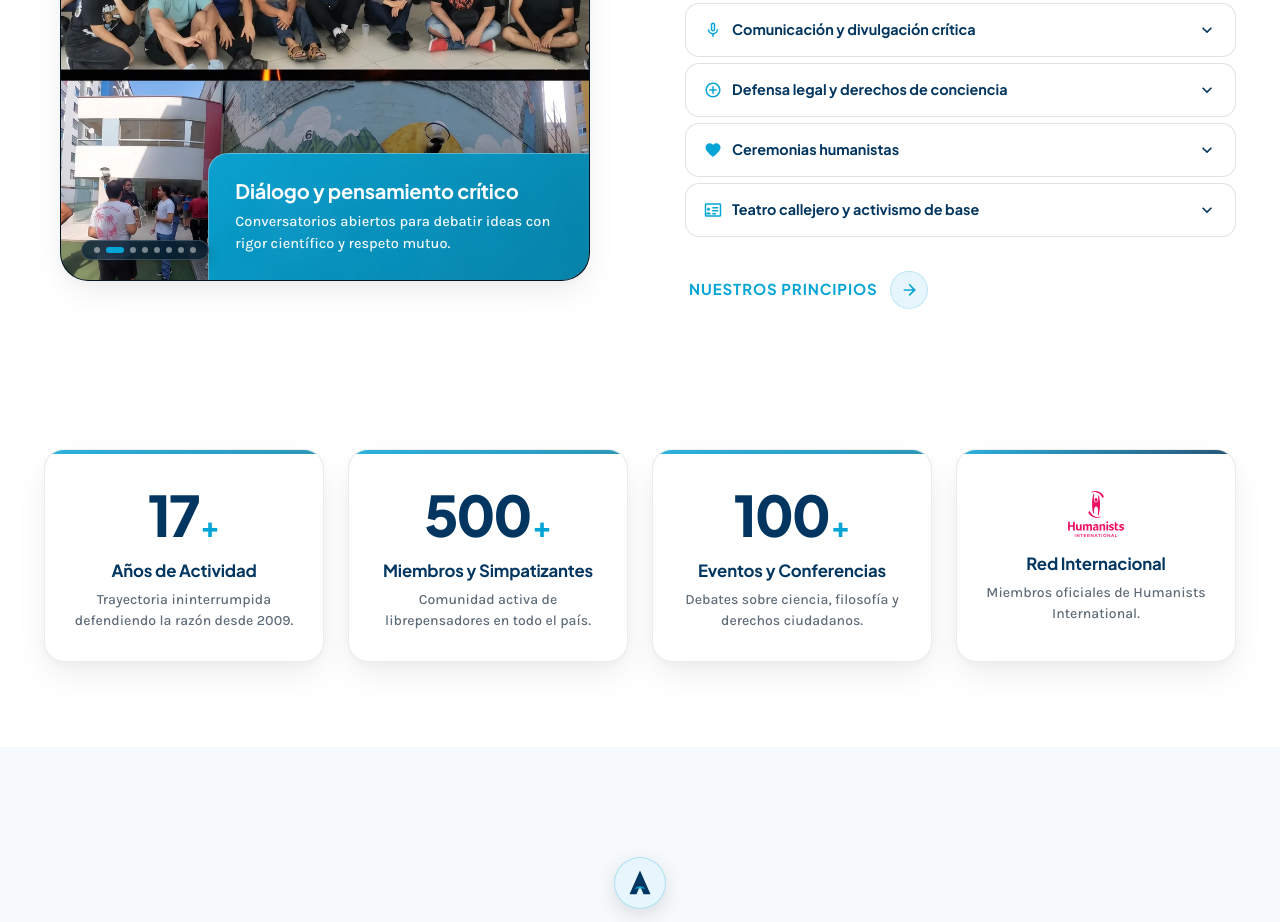
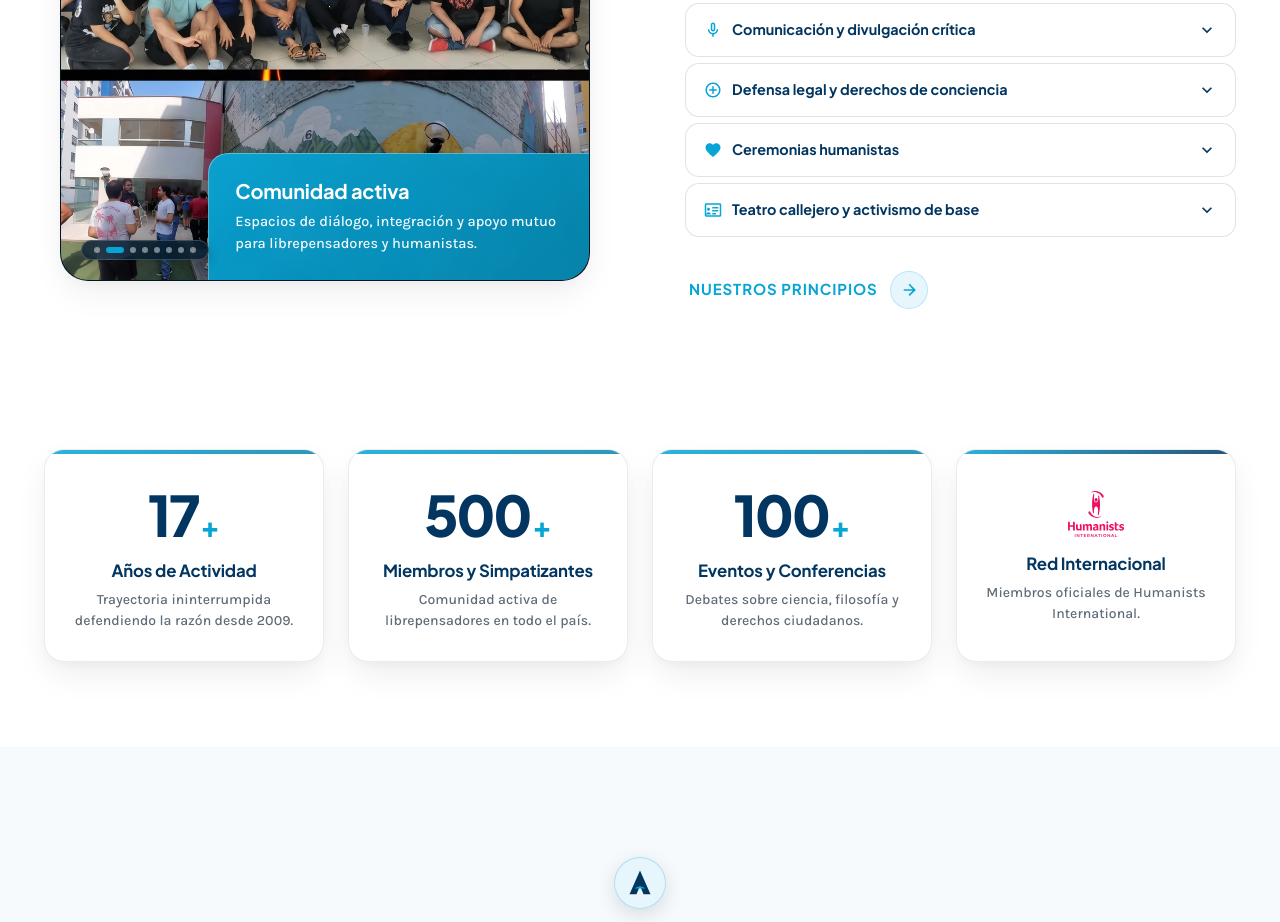
Before and after one commit to AperatPeru/aperat, a plain HTML site: page index.html in a window 1280 px wide. Shown: the part 1350-2272 px from the top of the page. Drawn offline with Linux system fonts and the light colour scheme.

Commit message:
fix(community): ajustar titulos y descripciones del carrusel de fotos segun especificacion

```diff
--- a/assets/js/main.js
+++ b/assets/js/main.js
@@ -868,25 +868,25 @@ document.addEventListener('DOMContentLoaded', () => {
     const cardText = communitySlider.querySelector('.community__card-text');
 
     const captionsEs = [
-      { title: 'Una comunidad activa', text: 'Personas que comparten razón, libertad de conciencia y valores humanistas en Lima.' },
-      { title: 'Diálogo y pensamiento crítico', text: 'Conversatorios abiertos para debatir ideas con rigor científico y respeto mutuo.' },
-      { title: 'Encuentros presenciales', text: 'Espacios de confraternidad y apoyo para la comunidad secular en el Perú.' },
-      { title: 'Defensa del Estado Laico', text: 'Incidencia ciudadana por la neutralidad estatal y la libertad de conciencia.' },
-      { title: 'Talleres y actividades', text: 'Promoviendo el humanismo, los derechos humanos y la divulgación científica.' },
+      { title: 'Comunidad activa', text: 'Personas que comparten razón, libertad de conciencia y valores humanistas en Lima.' },
+      { title: 'Comunidad activa', text: 'Espacios de diálogo, integración y apoyo mutuo para librepensadores y humanistas.' },
+      { title: 'Activismo laico', text: 'Presencia pública y movilización pacífica en defensa de las libertades civiles y la laicidad.' },
+      { title: 'Incidencia ciudadana', text: 'Acciones de vigilancia y participación ciudadana por la neutralidad del Estado y los derechos humanos.' },
+      { title: 'Incidencia ciudadana', text: 'Pronunciamientos y campañas activas para garantizar la igualdad ante la ley sin discriminación religiosa.' },
       { title: 'Comunidad diversa y abierta', text: 'Más de 15 años sumando voces diversas unidas por la razón y la empatía.' },
       { title: 'Acción y voluntariado', text: 'Iniciativas ciudadanas para garantizar igualdad y educación laica en el país.' },
-      { title: 'El Ágora Laica', text: 'Un espacio donde cada persona puede dudar, preguntar y pertenecer libremente.' }
+      { title: 'Incidencia en el Estado', text: 'Reunión de trabajo en el Congreso de la República presentando una propuesta de proyecto de ley sobre libertad de conciencia y laicidad.' }
     ];
 
     const captionsEn = [
-      { title: 'An active community', text: 'People sharing reason, freedom of conscience, and humanist values in Lima.' },
-      { title: 'Dialogue and critical thinking', text: 'Open panels discussing ideas with scientific rigor and mutual respect.' },
-      { title: 'In-person community meetups', text: 'Spaces for camaraderie and support for the secular community in Peru.' },
-      { title: 'Secular state advocacy', text: 'Civic engagement for state neutrality and freedom of conscience.' },
-      { title: 'Workshops and activities', text: 'Promoting humanism, human rights, and scientific dissemination.' },
+      { title: 'Active community', text: 'People sharing reason, freedom of conscience, and humanist values in Lima.' },
+      { title: 'Active community', text: 'Spaces for dialogue, integration, and mutual support for freethinkers and humanists.' },
+      { title: 'Secular activism', text: 'Public presence and peaceful civic action in defense of civil liberties and secularism.' },
+      { title: 'Civic advocacy', text: 'Civic monitoring and advocacy initiatives for state neutrality and human rights.' },
+      { title: 'Civic advocacy', text: 'Statements and campaigns ensuring equality before the law without religious discrimination.' },
       { title: 'A diverse, open community', text: 'Over 15 years uniting diverse voices bound by reason and empathy.' },
       { title: 'Action and volunteering', text: 'Civic initiatives ensuring equality and secular education nationwide.' },
-      { title: 'The Secular Agora', text: 'A place where everyone can doubt, question, and freely belong.' }
+      { title: 'State & legislative advocacy', text: 'Working meeting at the Congress of the Republic presenting a legislative bill proposal for secularism and freedom of conscience.' }
     ];
 
     const captions = isEn ? captionsEn : captionsEs;
--- a/index.html
+++ b/index.html
@@ -241,28 +241,28 @@
             <div class="community__integrantes-wrapper" id="community-slider" role="region" aria-roledescription="carousel" aria-label="Galería fotográfica de la comunidad APERAT">
               <div class="community__slides-track">
                 <div class="community__slide is-active" role="group" aria-roledescription="slide" aria-label="1 de 8">
-                  <img src="assets/img/community/integrantes.webp?v=2" alt="Grupo de trabajo y fundadores de APERAT en actividades comunitarias" class="community__slide-img" loading="eager">
+                  <img src="assets/img/community/integrantes.webp?v=2" alt="Comunidad activa: grupo de trabajo y fundadores de APERAT" class="community__slide-img" loading="eager">
                 </div>
                 <div class="community__slide" role="group" aria-roledescription="slide" aria-label="2 de 8">
-                  <img src="assets/img/community/aperat1.webp" alt="Encuentro de la comunidad de librepensadores de APERAT" class="community__slide-img" loading="lazy">
+                  <img src="assets/img/community/aperat1.webp" alt="Comunidad activa: encuentro de confraternidad y diálogo" class="community__slide-img" loading="lazy">
                 </div>
                 <div class="community__slide" role="group" aria-roledescription="slide" aria-label="3 de 8">
-                  <img src="assets/img/community/aperat2.webp" alt="Actividades y eventos públicos de la comunidad APERAT" class="community__slide-img" loading="lazy">
+                  <img src="assets/img/community/aperat2.webp" alt="Activismo laico: presencia pública y defensa de las libertades civiles" class="community__slide-img" loading="lazy">
                 </div>
                 <div class="community__slide" role="group" aria-roledescription="slide" aria-label="4 de 8">
-                  <img src="assets/img/community/aperat3.webp" alt="Participación ciudadana y defensa del Estado Laico" class="community__slide-img" loading="lazy">
+                  <img src="assets/img/community/aperat3.webp" alt="Incidencia ciudadana: acciones y vigilancia por la neutralidad del Estado" class="community__slide-img" loading="lazy">
                 </div>
                 <div class="community__slide" role="group" aria-roledescription="slide" aria-label="5 de 8">
-                  <img src="assets/img/community/aperat4.webp" alt="Conversatorios y reuniones de debate de la asociación" class="community__slide-img" loading="lazy">
+                  <img src="assets/img/community/aperat4.webp" alt="Incidencia ciudadana: pronunciamientos y campañas por la igualdad ante la ley" class="community__slide-img" loading="lazy">
                 </div>
                 <div class="community__slide" role="group" aria-roledescription="slide" aria-label="6 de 8">
-                  <img src="assets/img/community/aperat5.webp" alt="Difusión cultural y pensamiento crítico en el Perú" class="community__slide-img" loading="lazy">
+                  <img src="assets/img/community/aperat5.webp" alt="Comunidad diversa y abierta: integrantes sumando voces unidas por la razón" class="community__slide-img" loading="lazy">
                 </div>
                 <div class="community__slide" role="group" aria-roledescription="slide" aria-label="7 de 8">
-                  <img src="assets/img/community/aperat6.webp" alt="Comunidad humanista y librepensadora en Lima" class="community__slide-img" loading="lazy">
+                  <img src="assets/img/community/aperat6.webp" alt="Acción y voluntariado: iniciativas por una educación laica e igualdad" class="community__slide-img" loading="lazy">
                 </div>
                 <div class="community__slide" role="group" aria-roledescription="slide" aria-label="8 de 8">
-                  <img src="assets/img/community/aperat7.webp" alt="Integrantes y colaboradores de APERAT" class="community__slide-img" loading="lazy">
+                  <img src="assets/img/community/aperat7.webp" alt="Incidencia en el Estado: reunión en el Congreso presentando propuesta de proyecto de ley" class="community__slide-img" loading="lazy">
                 </div>
               </div>
 
@@ -294,7 +294,7 @@
               </div>
 
               <div class="community__card">
-                <p class="community__card-title">Una comunidad activa</p>
+                <p class="community__card-title">Comunidad activa</p>
                 <p class="community__card-text">
                   Personas que comparten razón, libertad de conciencia y valores humanistas en Lima.
                 </p>
```
Also changed, not shown: en/index.html (+9 -9 lines).
